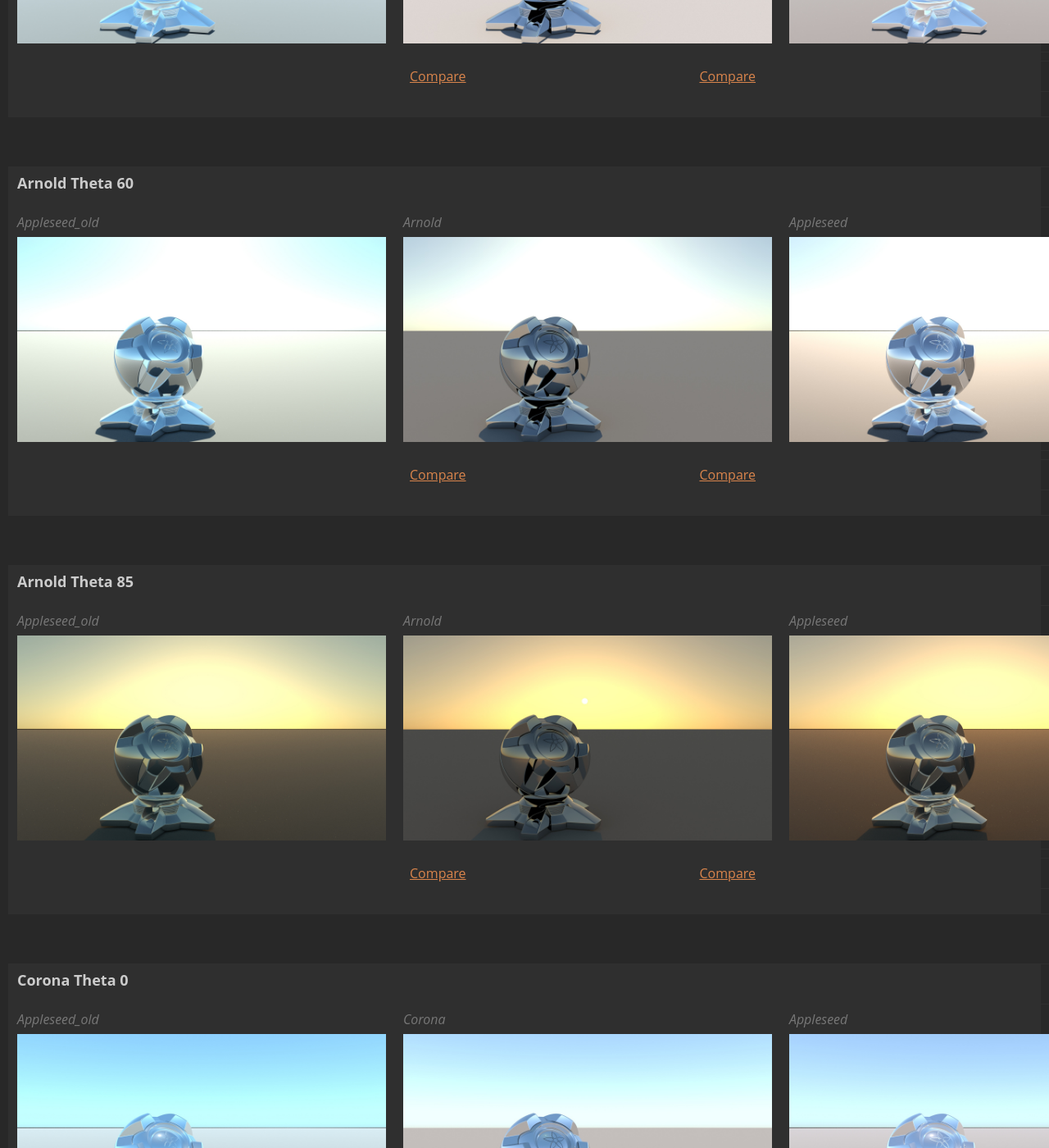
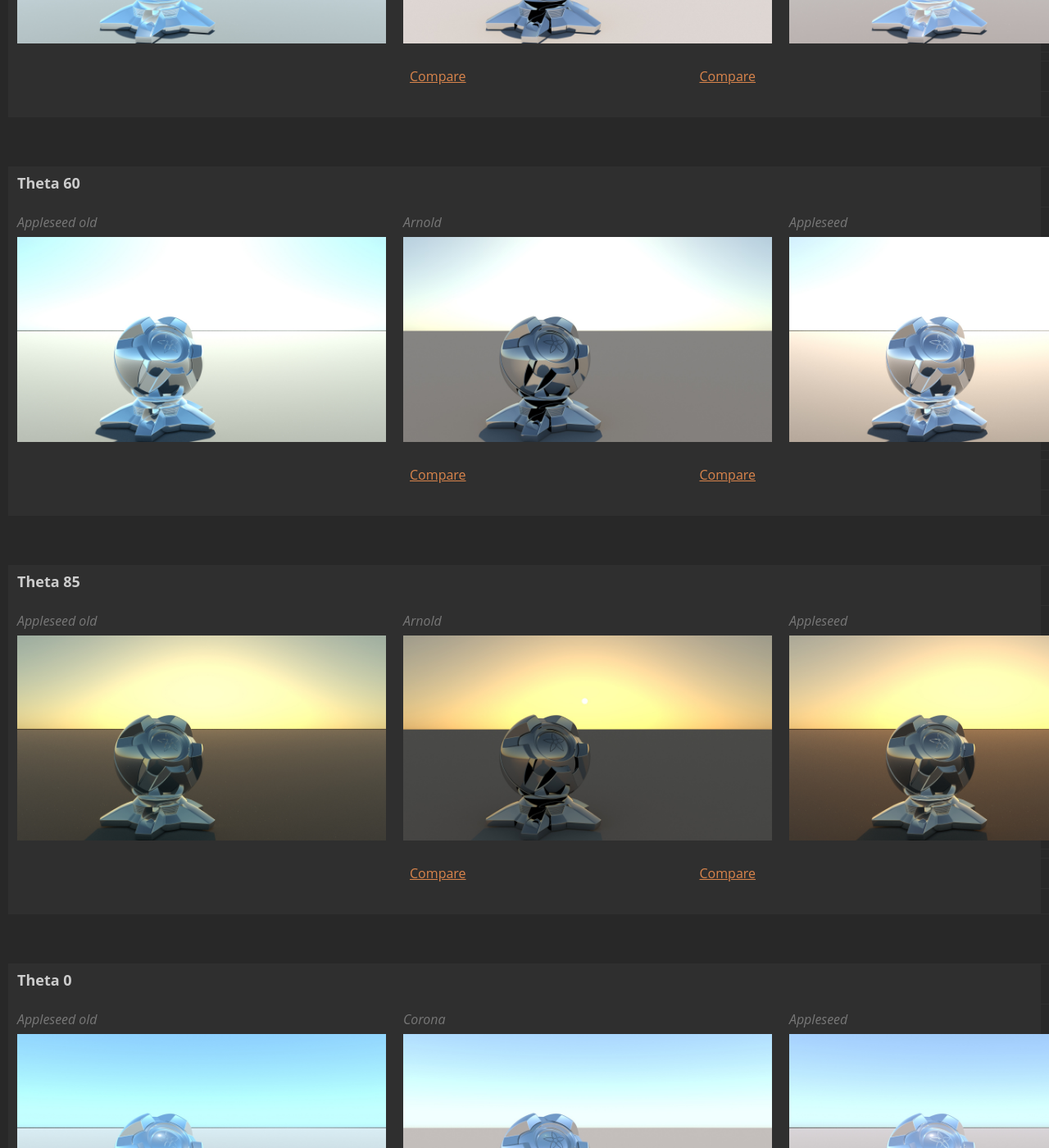
Before and after one commit to mororo250/Gsoc-sun-sky, a Jekyll site: the page Appleseed_comparison/appleseed_compare.html, which Jekyll copies as it is, in a window 1280 px wide and 1400 px high, scrolled down 393 px. Shown: the whole window at 82% size. Built offline with Jekyll 4.4.1, drawn with Linux system fonts in a browser that asks for light colours; nearby versions of some CDN libraries; some of the changed text lies outside the part shown.

Commit message:
Update appleseed_compare.html

```diff
--- a/Appleseed_comparison/appleseed_compare.html
+++ b/Appleseed_comparison/appleseed_compare.html
@@ -220,10 +220,10 @@
 <div class="result">
 <table>
 <tr>
-<td class="title" colspan="3">Arnold Theta 0</td>
+<td class="title" colspan="3">Theta 0</td>
 </tr>
 <tr>
-<td class="Appleseed_old">
+<td class="Appleseed old">
 <div class="legend">Appleseed_old</div>
 <a href="Appleseed_sky_old_0.jpg"><img src="Appleseed_sky_old_0.jpg" alt="Appleseed old" height = "250" width = "450" title="Appleseed old"></a>
 </td>
@@ -271,11 +271,11 @@
 <div class="result">
 <table>
 <tr>
-<td class="title" colspan="3">Arnold Theta 60</td>
+<td class="title" colspan="3">Theta 60</td>
 </tr>
 <tr>
 <td class="Appleseed_old">
-<div class="legend">Appleseed_old</div>
+<div class="legend">Appleseed old</div>
 <a href="Appleseed_sky_old_60.jpg"><img src="Appleseed_sky_old_60.jpg" alt="Appleseed old" height = "250" width = "450" title="Appleseed old"></a>
 </td>
 <td class="Arnold">
@@ -322,11 +322,11 @@
 <div class="result">
 <table>
 <tr>
-<td class="title" colspan="3">Arnold Theta 85</td>
+<td class="title" colspan="3">Theta 85</td>
 </tr>
 <tr>
 <td class="Appleseed_old">
-<div class="legend">Appleseed_old</div>
+<div class="legend">Appleseed old</div>
 <a href="Appleseed_sky_old_85.jpg"><img src="Appleseed_sky_old_85.jpg" alt="Appleseed old" height = "250" width = "450" title="Appleseed old"></a>
 </td>
 <td class="Arnold">
@@ -373,11 +373,11 @@
 <div class="result">
 <table>
 <tr>
-<td class="title" colspan="3">Corona Theta 0</td>
+<td class="title" colspan="3">Theta 0</td>
 </tr>
 <tr>
-<td class="Appleseed_old">
-<div class="legend">Appleseed_old</div>
+<td class="Appleseed old">
+<div class="legend">Appleseed old</div>
 <a href="Appleseed_sky_old_0.jpg"><img src="Appleseed_sky_old_0.jpg" alt="Appleseed old" height = "250" width = "450" title="Appleseed old"></a>
 </td>
 <td class="Corona">
@@ -424,11 +424,11 @@
 <div class="result">
 <table>
 <tr>
-<td class="title" colspan="3">Corona Theta 60</td>
+<td class="title" colspan="3">Theta 60</td>
 </tr>
 <tr>
-<td class="Appleseed_old">
-<div class="legend">Appleseed_old</div>
+<td class="Appleseed old">
+<div class="legend">Appleseedold</div>
 <a href="Appleseed_sky_old_60.jpg"><img src="Appleseed_sky_old_60.jpg" alt="Appleseed old" height = "250" width = "450" title="Appleseed old"></a>
 </td>
 <td class="Corona">
@@ -475,11 +475,11 @@
 <div class="result">
 <table>
 <tr>
-<td class="title" colspan="3">Corona Theta 85</td>
+<td class="title" colspan="3">Theta 85</td>
 </tr>
 <tr>
-<td class="Appleseed_old">
-<div class="legend">Appleseed_old</div>
+<td class="Appleseed old">
+<div class="legend">Appleseed old</div>
 <a href="Appleseed_sky_old_85.jpg"><img src="Appleseed_sky_old_85.jpg" alt="Appleseed old" height = "250" width = "450" title="Appleseed old"></a>
 </td>
 <td class="Corona">
```
